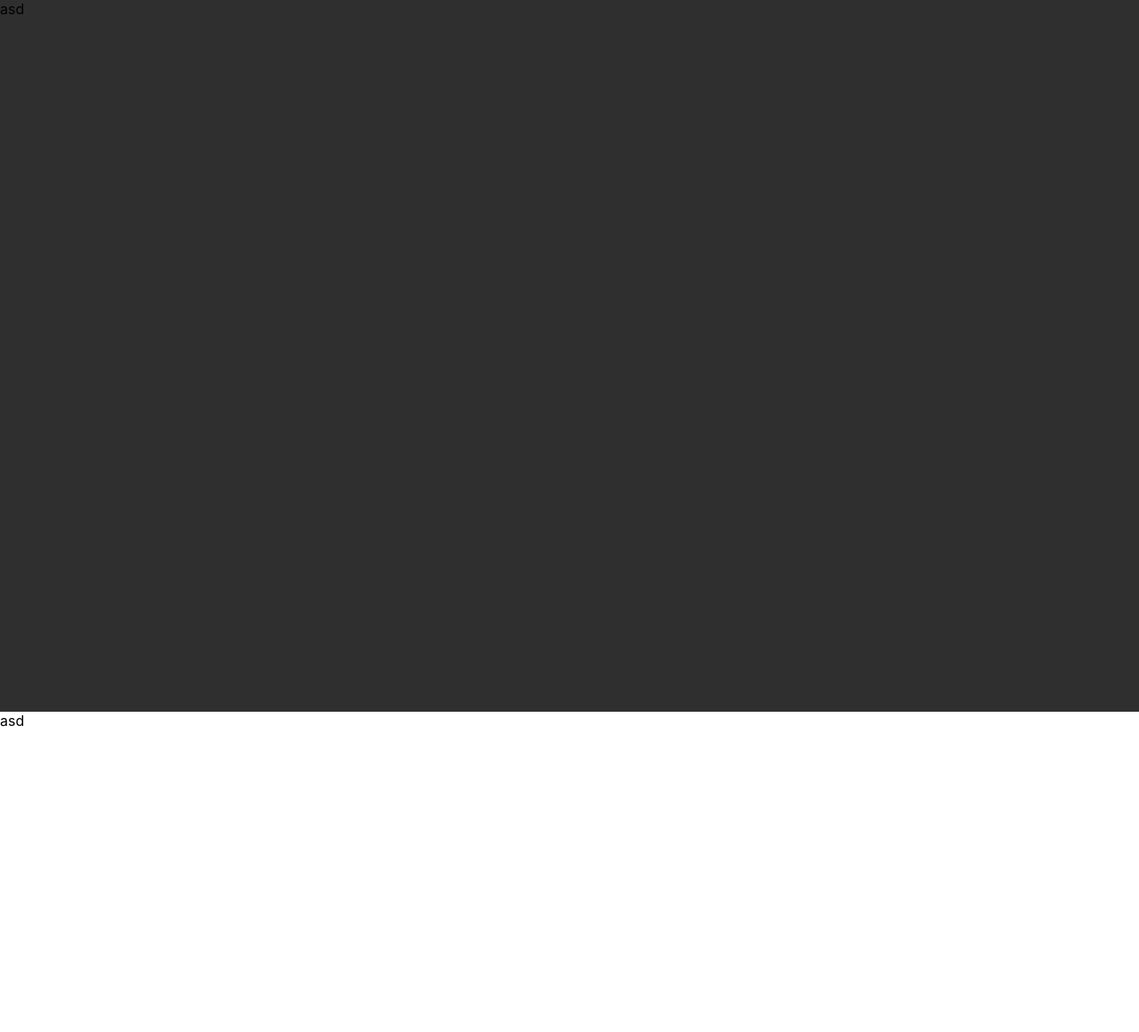
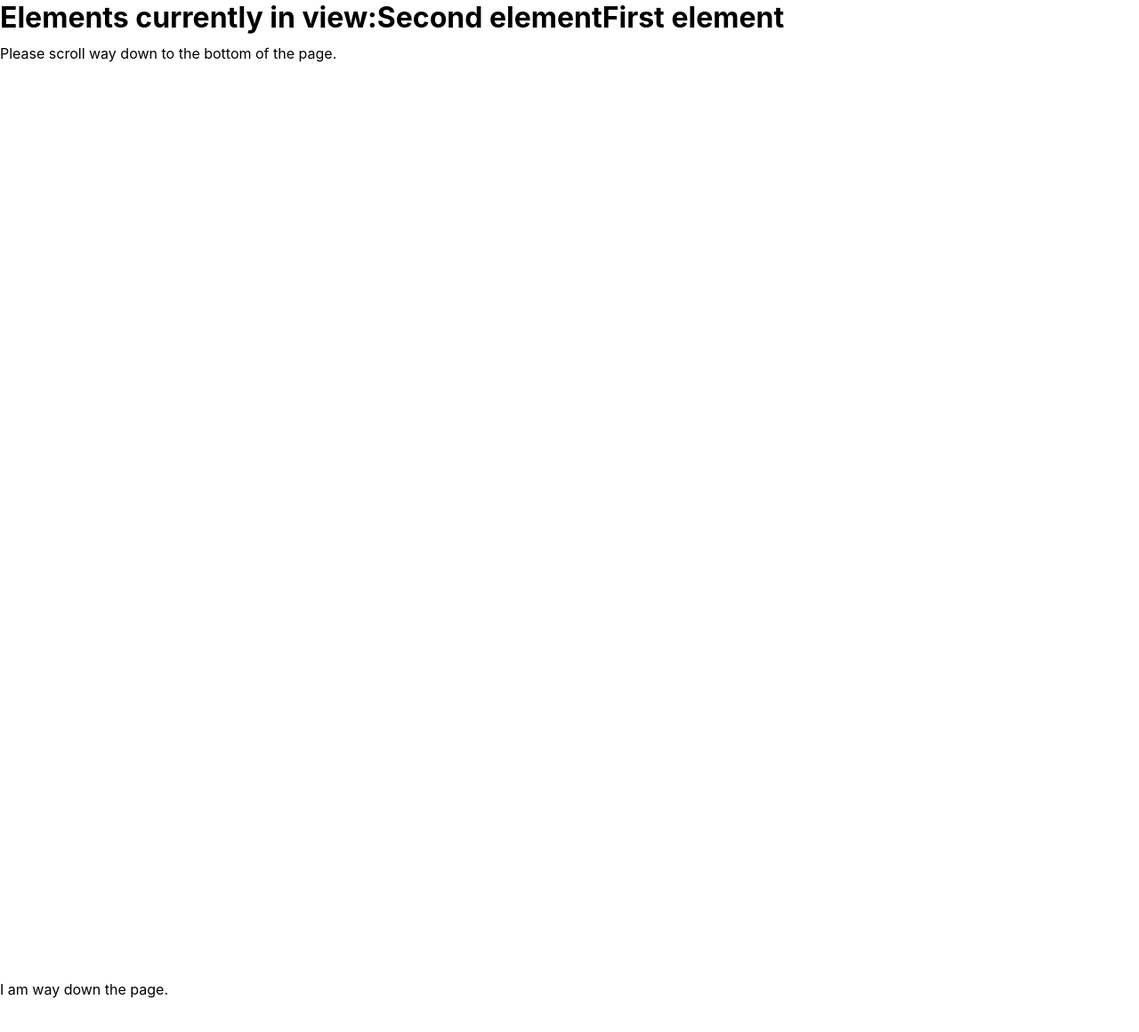
Before and after one commit to hayaman3/react-animate-on-scroll, a React (Create React App) app: page / in a window 1280 px wide. Shown: the top 1160 px of the page at 89% size. Before the commit the page ends 820 px from the top, so only its background shows below. Built offline with nearby package versions, Linux system fonts and the light colour scheme.

Commit message:
Saving test

```diff
--- a/public/index.html
+++ b/public/index.html
@@ -1,14 +1,16 @@
 <!DOCTYPE html>
 <html lang="en">
+
 <head>
   <meta charset="utf-8" />
   <link rel="icon" href="%PUBLIC_URL%/favicon.ico" />
   <meta name="viewport" content="width=device-width, initial-scale=1" />
   <meta name="theme-color" content="#000000" />
-    <meta
-      name="description"
-      content="Web site created using create-react-app"
-    />
+  <meta name="description" content="Web site created using create-react-app" />
+  <link rel="stylesheet" href="https://unpkg.com/boxicons@2.1.4/css/boxicons.min.css">
+  <link rel="stylesheet" href="https://unicons.iconscout.com/release/v4.0.0/css/line.css">
+  <link rel="stylesheet" href="https://cdn.jsdelivr.net/gh/devicons/devicon@v2.15.1/devicon.min.css">
+
   <link rel="apple-touch-icon" href="%PUBLIC_URL%/logo192.png" />
   <!--
       manifest.json provides metadata used when your web app is installed on a
@@ -26,6 +28,7 @@
     -->
   <title>React App</title>
 </head>
+
 <body>
   <noscript>You need to enable JavaScript to run this app.</noscript>
   <div id="root"></div>
@@ -40,4 +43,5 @@
       To create a production bundle, use `npm run build` or `yarn build`.
     -->
 </body>
+
 </html>
--- a/src/App.tsx
+++ b/src/App.tsx
@@ -1,13 +1,47 @@
-import Space from './component/space/Space';
-import Animate from './component/animate/Animate';
+// import Space from './component/space/Space';
+// import Animate from './component/animate/Animate';
 
-function App() {
+// function App() {
+// 	return (
+// 		<div className="App">
+// 			<Space />
+// 			<Animate />
+// 		</div>
+// 	);
+// }
+
+// export default App;
+
+import React, { useRef } from 'react';
+// import './style.css';
+// import { useInView } from './useInView';
+import useInView from './useInView';
+
+export default function App() {
+	const firstParagraphRef = useRef(null);
+	const secondParagraphRef = useRef(null);
+
+	const observedElements = useInView([firstParagraphRef, secondParagraphRef]);
+
 	return (
-		<div className="App">
-			<Space />
-			<Animate />
+		<div>
+			<h1 style={{ position: 'fixed', top: 0, background: '#fff', margin: 0 }}>
+				Elements currently in view:
+				{Object.keys(observedElements).map(key => (
+					<span>{observedElements[key].isInView ? key : ''}</span>
+				))}
+			</h1>
+			<div style={{ marginTop: '50px' }}>
+				<p>Please scroll way down to the bottom of the page.</p>
+				<div style={{ height: '1000px' }} />
+				<p ref={firstParagraphRef} data-myProperty="First element">
+					I am way down the page.
+				</p>
+				<div style={{ height: '500px' }} />
+				<p ref={secondParagraphRef} data-myProperty="Second element">
+					I am way down the page.
+				</p>
+			</div>
 		</div>
 	);
 }
-
-export default App;
--- a/src/component/animate/Animate.tsx
+++ b/src/component/animate/Animate.tsx
@@ -1,5 +1,11 @@
+import Card from './cards/Card';
+
 function Animate() {
-	return <section className="qualification section">asd</section>;
+	return (
+		<section className="animate section">
+			<Card />
+		</section>
+	);
 }
 
 export default Animate;
--- /dev/null
+++ b/src/component/animate/cards/Card.tsx
@@ -0,0 +1,39 @@
+import './cards.css';
+
+const cardData = [
+	{
+		title: 'CARD ONE',
+		details: 'Details one',
+	},
+	{
+		title: 'CARD TWO',
+		details: 'Details two',
+	},
+	{
+		title: 'CARD THREE',
+		details: 'Details three',
+	},
+	{
+		title: 'CARD FOUR',
+		details: 'Details four',
+	},
+	{
+		title: 'CARD FIVE',
+		details: 'Details five',
+	},
+];
+
+function Card() {
+	return (
+		<>
+			{cardData.map(data => (
+				<div className="card">
+					<h1 className="title">Title: {data.title}</h1>
+					<h2 className="details">Details: {data.details}</h2>
+				</div>
+			))}
+		</>
+	);
+}
+
+export default Card;
--- /dev/null
+++ b/src/component/animate/cards/cards.css
@@ -0,0 +1,3 @@
+.red {
+  background-color: red;
+}
--- /dev/null
+++ b/src/useInView.tsx
@@ -0,0 +1,50 @@
+import React, { useState, useEffect } from 'react';
+
+function useInView(refs: React.RefObject<HTMLElement>[]) {
+	const [elements, setElements] = useState<{
+		[key: string]: { isInView: boolean };
+	}>({});
+
+	useEffect(() => {
+		const observerCallback = (entries: IntersectionObserverEntry[]) => {
+			entries.forEach(entry => {
+				const name = entry.target.getAttribute('data-myProperty');
+				if (!name) {
+					console.warn(
+						'Encountered entry with no name. You should add data-myProperty to every element passed to the isInView hook.'
+					);
+				} else if (entry.isIntersecting) {
+					setElements(prev => ({
+						...prev,
+						[name]: {
+							isInView: true,
+						},
+					}));
+				} else {
+					setElements(prev => ({
+						...prev,
+						[name]: {
+							isInView: false,
+						},
+					}));
+				}
+			});
+		};
+
+		const observer = new IntersectionObserver(observerCallback);
+
+		refs.forEach(ref => {
+			if (ref.current) {
+				observer.observe(ref.current);
+			}
+		});
+
+		return () => {
+			observer.disconnect();
+		};
+	}, []);
+
+	return elements;
+}
+
+export default useInView;
```
Lines whose indentation alone changed are shown as unchanged.
